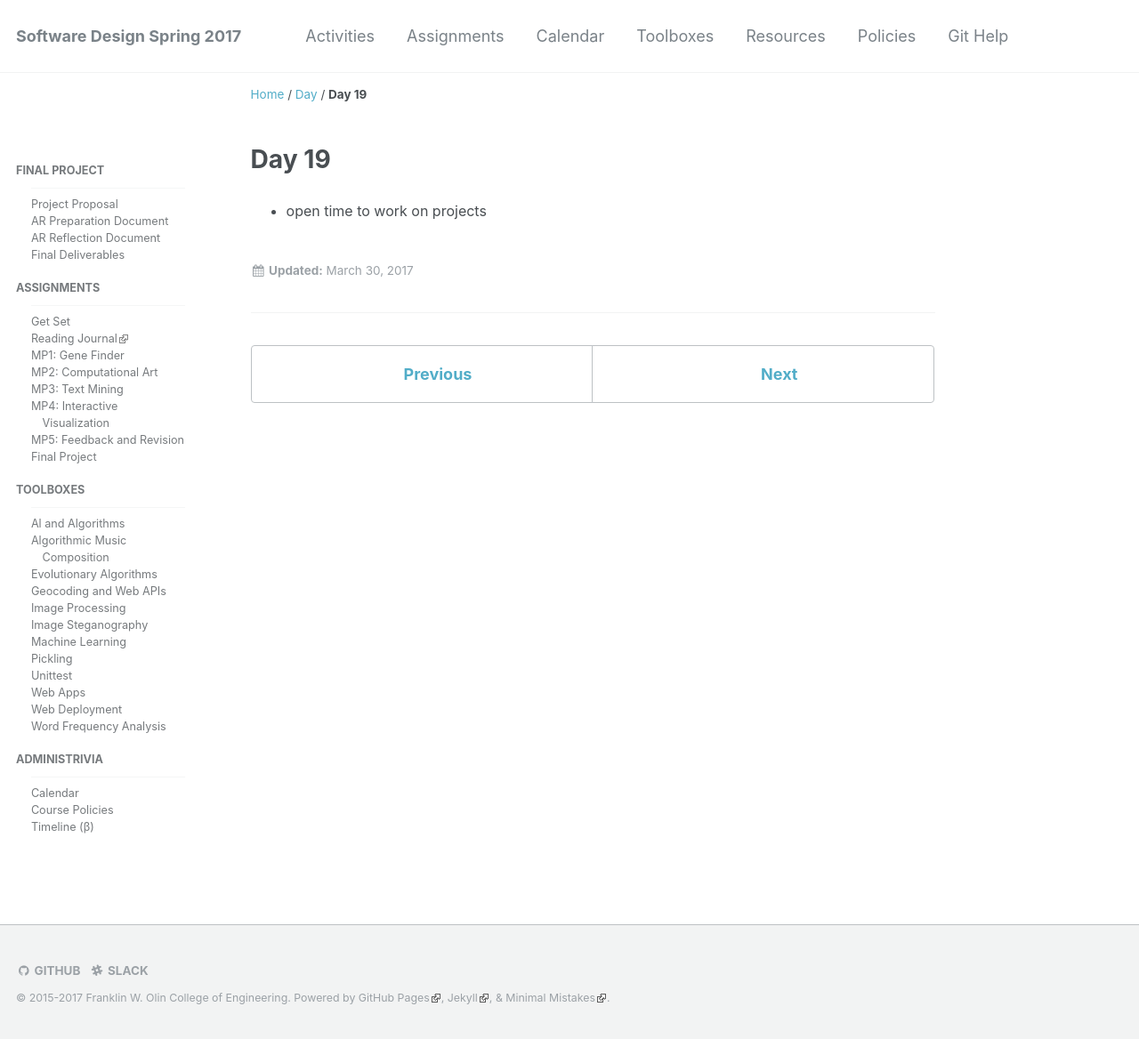
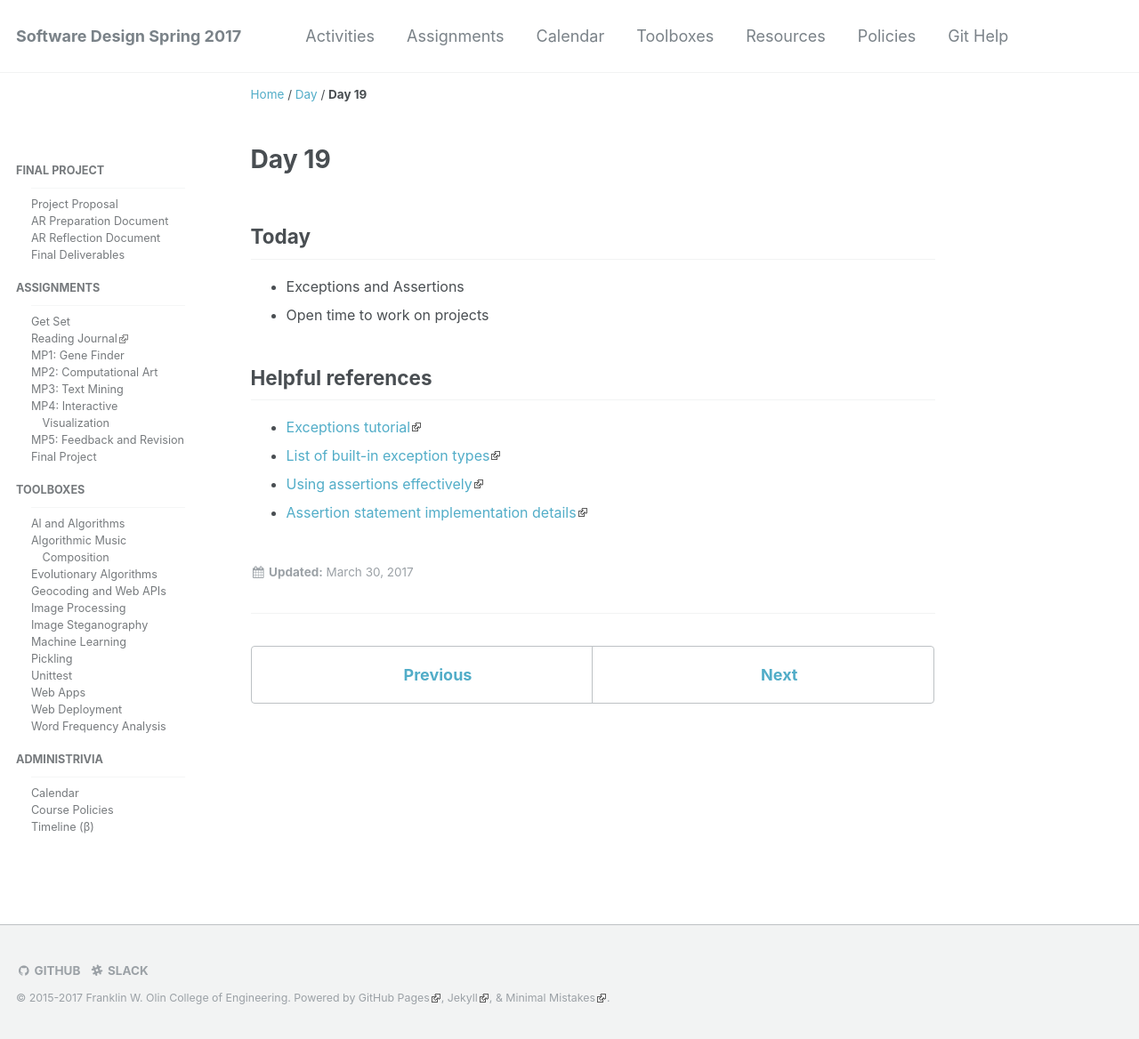
Before and after one commit to sd17spring/sd17spring.github.io, a Jekyll site: the page built from _days/day-19.md, in a window 1280 px wide and 1168 px high. Shown: the whole window at 89% size. Built offline with Jekyll 4.4.1, drawn with Linux system fonts in a browser that asks for light colours.

Commit message:
days 19-21 were off by one

```diff
--- a/_days/day-19.md
+++ b/_days/day-19.md
@@ -5,4 +5,14 @@ activity_date: 2017-04-03
 description: Open Studio
 ---
 
-* open time to work on projects
+## Today
+
+* Exceptions and Assertions
+* Open time to work on projects
+
+## Helpful references
+
+* [Exceptions tutorial](https://docs.python.org/3/tutorial/errors.html)
+* [List of built-in exception types](https://docs.python.org/3/library/exceptions.html)
+* [Using assertions effectively](https://wiki.python.org/moin/UsingAssertionsEffectively)
+* [Assertion statement implementation details](https://docs.python.org/3/reference/simple_stmts.html#the-assert-statement)
```
Also changed, not shown: _days/day-20.md (+5 -6 lines), _days/day-21.md (+1 -5 lines).
